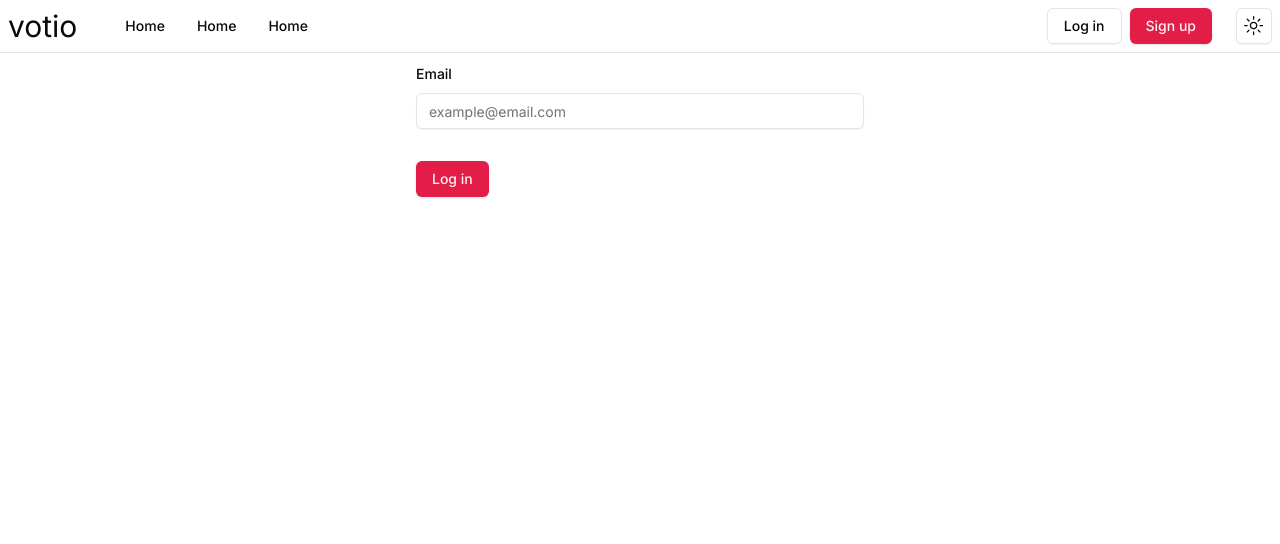
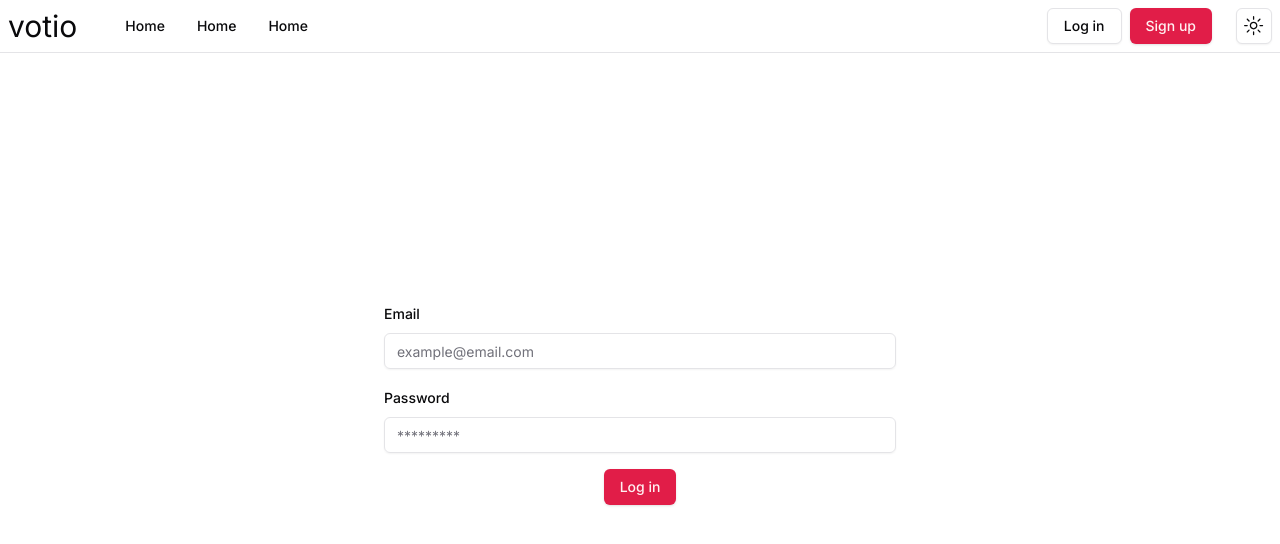
Before and after one commit to QuietSup/votio, a Next.js app in the folder client/: page /login in a window 1280 px wide. Shown: the top 544 px of the page. Built offline with nearby package versions, Linux system fonts and the light colour scheme.

Commit message:
feat(client): make ui for login

```diff
--- a/client/src/app/layout.tsx
+++ b/client/src/app/layout.tsx
@@ -24,7 +24,9 @@ export default function RootLayout({
       <body className={cn(inter.className, "max-w-screen-xl m-auto")}>
         <ThemeProvider attribute="class" defaultTheme="system" enableSystem>
           <Navbar />
-          <div className="w-full p-2">{children}</div>
+          <div className="w-full p-2 flex flex-col min-h-[calc(100vh-100px)]">
+            {children}
+          </div>
         </ThemeProvider>
       </body>
     </html>
--- a/client/src/app/login/page.tsx
+++ b/client/src/app/login/page.tsx
@@ -7,6 +7,7 @@ import {
   FormField,
   FormItem,
   FormLabel,
+  FormMessage,
 } from "@/components/ui/form";
 import { Input } from "@/components/ui/input";
 import { zodResolver } from "@hookform/resolvers/zod";
@@ -17,6 +18,9 @@ const loginFromSchema = z.object({
   email: z.string().min(2, {
     message: "Email must be at least 2 characters long",
   }),
+  password: z.string().min(2, {
+    message: "Password must be at least 2 characters long",
+  }),
 });
 
 export default function Page() {
@@ -24,6 +28,7 @@ export default function Page() {
     resolver: zodResolver(loginFromSchema),
     defaultValues: {
       email: "",
+      password: "",
     },
   });
 
@@ -39,7 +44,7 @@ export default function Page() {
       <Form {...form}>
         <form
           onSubmit={form.handleSubmit(onSubmit)}
-          className="space-y-8 max-w-md m-auto"
+          className="space-y-4 w-full max-w-lg m-auto"
         >
           <FormField
             control={form.control}
@@ -50,12 +55,29 @@ export default function Page() {
                 <FormControl>
                   <Input placeholder="example@email.com" {...field} />
                 </FormControl>
+                <FormMessage />
               </FormItem>
             )}
           />
-          <Button type="submit" variant={"default"}>
-            Log in
-          </Button>
+
+          <FormField
+            control={form.control}
+            name="password"
+            render={({ field }) => (
+              <FormItem>
+                <FormLabel>Password</FormLabel>
+                <FormControl>
+                  <Input placeholder="*********" {...field} />
+                </FormControl>
+                <FormMessage />
+              </FormItem>
+            )}
+          />
+          <div className=" flex flex-row w-full items-center">
+            <Button type="submit" variant={"default"} className="m-auto">
+              Log in
+            </Button>
+          </div>
         </form>
       </Form>
     </>
```
